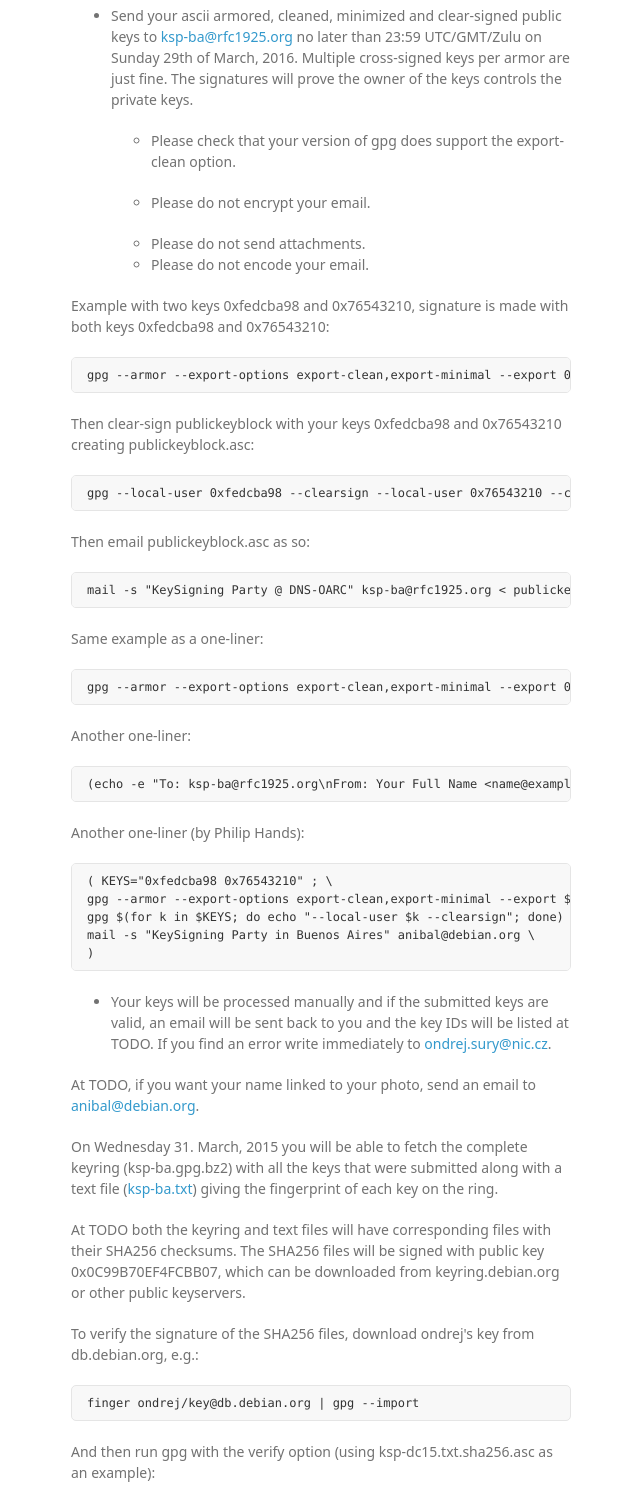
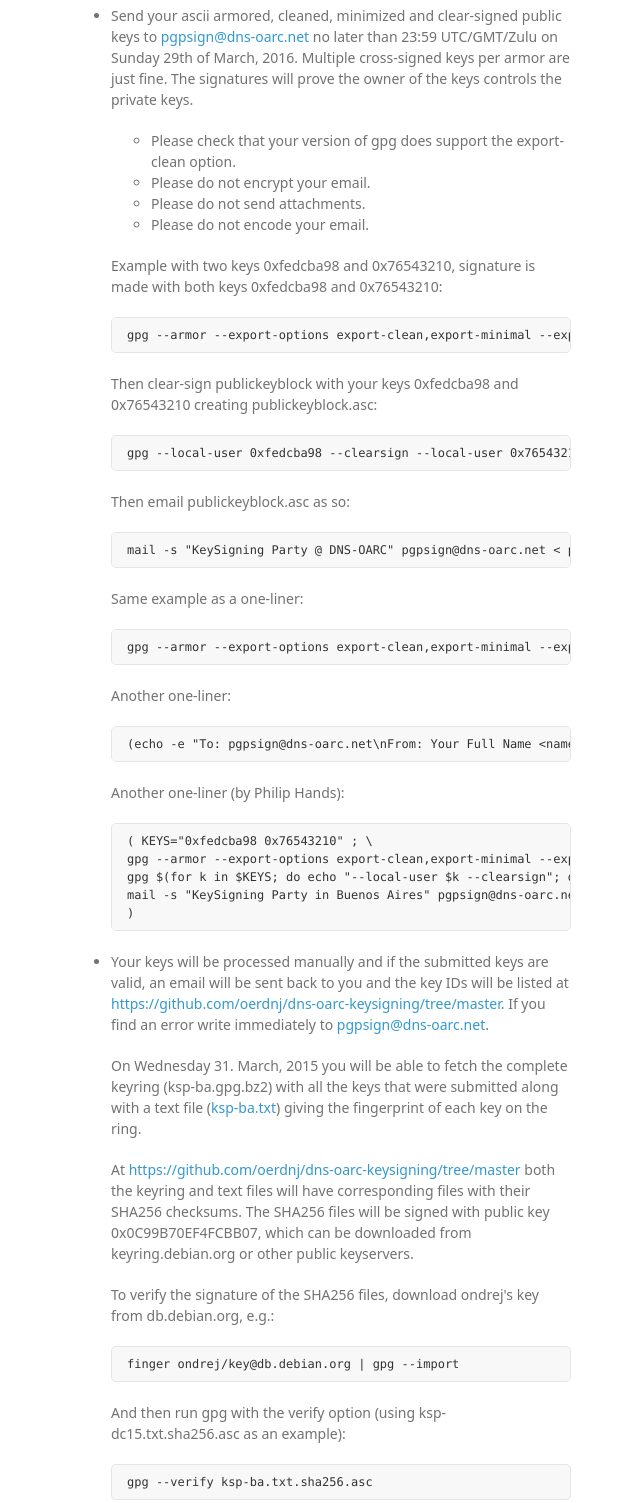
Before and after one commit to oerdnj/dns-oarc-keysigning, a plain HTML site: page index.html in a window 1280 px wide. Shown: the part 2540-4043 px from the top of the page, without its empty margins (499-1139 px from the left). Drawn offline with Linux system fonts and the light colour scheme; a web font is replaced by a local one.

```diff
--- a/index.html
+++ b/index.html
@@ -110,8 +110,8 @@ Compression: Uncompressed, ZIP, ZLIB, BZIP2
 <li><p>Please note that having multiple keys isn't a requirement. If you have one key to be signed, adjust the examples below from two keys to just one key. </p></li>
 <li><p>Revoke all non-reacheable or no longer valid uids. </p></li>
 <li><p>Update GnuPG to use SHA2 in preference to SHA1. Use error's gpg.conf file (see above) or read the information under "Update ~/.gnupg/gpg.conf" at <a href="http://keyring.debian.org/creating-key.html">http://keyring.debian.org/creating-key.html</a>. Don't forget to update ~/.caff/gnupghome/gpg.conf as well, if you use caff for signing keys, otherwise your signatures will be SHA1. </p></li>
-<li><p>Cross sign your keys and upload them to a key server, if you haven't done so yet.</p></li>
-</ul>
+<li>
+<p>Cross sign your keys and upload them to a key server, if you haven't done so yet.</p>
 
 <p>Example with two keys 0xfedcba98 and 0x76543210 and uploading to a key server: </p>
 
@@ -119,18 +119,15 @@ Compression: Uncompressed, ZIP, ZLIB, BZIP2
 gpg --local-user 0x76543210 --edit 0xfedcba98 sign
 gpg --keyserver keys.gnupg.net --send-keys 0xfedcba98 0x76543210
 </code></pre>
+</li>
+<li>
+<p>Send your ascii armored, cleaned, minimized and clear-signed public keys to <a href="mailto:pgpsign@dns-oarc.net">pgpsign@dns-oarc.net</a> no later than 23:59 UTC/GMT/Zulu on Sunday 29th of March, 2016. Multiple cross-signed keys per armor are just fine. The signatures will prove the owner of the keys controls the private keys. </p>
 
 <ul>
-<li>
-<p>Send your ascii armored, cleaned, minimized and clear-signed public keys to <a href="mailto:ksp-ba@rfc1925.org">ksp-ba@rfc1925.org</a> no later than 23:59 UTC/GMT/Zulu on Sunday 29th of March, 2016. Multiple cross-signed keys per armor are just fine. The signatures will prove the owner of the keys controls the private keys. </p>
-
-<ul>
-<li><p>Please check that your version of gpg does support the export-clean option. </p></li>
-<li><p>Please do not encrypt your email. </p></li>
+<li>Please check that your version of gpg does support the export-clean option. </li>
+<li>Please do not encrypt your email. </li>
 <li>Please do not send attachments. </li>
 <li>Please do not encode your email. </li>
-</ul>
-</li>
 </ul>
 
 <p>Example with two keys 0xfedcba98 and 0x76543210, signature is made with both keys 0xfedcba98 and 0x76543210: </p>
@@ -145,17 +142,17 @@ gpg --keyserver keys.gnupg.net --send-keys 0xfedcba98 0x76543210
 
 <p>Then email publickeyblock.asc as so: </p>
 
-<pre><code>mail -s "KeySigning Party @ DNS-OARC" ksp-ba@rfc1925.org &lt; publickeyblock.asc
+<pre><code>mail -s "KeySigning Party @ DNS-OARC" pgpsign@dns-oarc.net &lt; publickeyblock.asc
 </code></pre>
 
 <p>Same example as a one-liner: </p>
 
-<pre><code>gpg --armor --export-options export-clean,export-minimal --export 0xfedcba98 0x76543210 | gpg --local-user 0xfedcba98 --clearsign --local-user 0x76543210 --clearsign | mail -s "KeySigning Party in Buenos Aires" ksp-ba@rfc1925.org
+<pre><code>gpg --armor --export-options export-clean,export-minimal --export 0xfedcba98 0x76543210 | gpg --local-user 0xfedcba98 --clearsign --local-user 0x76543210 --clearsign | mail -s "KeySigning Party in Buenos Aires" pgpsign@dns-oarc.net
 </code></pre>
 
 <p>Another one-liner:</p>
 
-<pre><code>(echo -e "To: ksp-ba@rfc1925.org\nFrom: Your Full Name &lt;name@example.org&gt;\nBcc: name@example.org\nSubject: KeySigning Party in Buenos Aires\n"; gpg --armor --export-options export-clean,export-minimal --export 0xfedcba98 0x76543210 | gpg --local-user 0xfedcba98 --clearsign --local-user 0x76543210 --clearsign) | sendmail -t
+<pre><code>(echo -e "To: pgpsign@dns-oarc.net\nFrom: Your Full Name &lt;name@example.org&gt;\nBcc: name@example.org\nSubject: KeySigning Party in Buenos Aires\n"; gpg --armor --export-options export-clean,export-minimal --export 0xfedcba98 0x76543210 | gpg --local-user 0xfedcba98 --clearsign --local-user 0x76543210 --clearsign) | sendmail -t
 </code></pre>
 
 <p>Another one-liner (by Philip Hands): </p>
@@ -163,19 +160,16 @@ gpg --keyserver keys.gnupg.net --send-keys 0xfedcba98 0x76543210
 <pre><code>( KEYS="0xfedcba98 0x76543210" ; \
 gpg --armor --export-options export-clean,export-minimal --export $KEYS | \
 gpg $(for k in $KEYS; do echo "--local-user $k --clearsign"; done) | \
-mail -s "KeySigning Party in Buenos Aires" anibal@debian.org \
+mail -s "KeySigning Party in Buenos Aires" pgpsign@dns-oarc.net \
 )
 </code></pre>
-
-<ul>
-<li>Your keys will be processed manually and if the submitted keys are valid, an email will be sent back to you and the key IDs will be listed at TODO. If you find an error write immediately to <a href="mailto:ondrej.sury@nic.cz">ondrej.sury@nic.cz</a>. </li>
-</ul>
-
-<p>At TODO, if you want your name linked to your photo, send an email to <a href="mailto:anibal@debian.org">anibal@debian.org</a>. </p>
+</li>
+<li>
+<p>Your keys will be processed manually and if the submitted keys are valid, an email will be sent back to you and the key IDs will be listed at <a href="https://github.com/oerdnj/dns-oarc-keysigning/tree/master">https://github.com/oerdnj/dns-oarc-keysigning/tree/master</a>. If you find an error write immediately to <a href="mailto:pgpsign@dns-oarc.net">pgpsign@dns-oarc.net</a>. </p>
 
 <p>On Wednesday 31. March, 2015 you will be able to fetch the complete keyring (ksp-ba.gpg.bz2) with all the keys that were submitted along with a text file (<a href="https://raw.githubusercontent.com/oerdnj/dns-oarc-keysigning/master/ksp-ba.txt">ksp-ba.txt</a>) giving the fingerprint of each key on the ring. </p>
 
-<p>At TODO both the keyring and text files will have corresponding files with their SHA256 checksums. The SHA256 files will be signed with public key 0x0C99B70EF4FCBB07, which can be downloaded from keyring.debian.org or other public keyservers. </p>
+<p>At <a href="https://github.com/oerdnj/dns-oarc-keysigning/tree/master">https://github.com/oerdnj/dns-oarc-keysigning/tree/master</a> both the keyring and text files will have corresponding files with their SHA256 checksums. The SHA256 files will be signed with public key 0x0C99B70EF4FCBB07, which can be downloaded from keyring.debian.org or other public keyservers. </p>
 
 <p>To verify the signature of the SHA256 files, download ondrej's key from db.debian.org, e.g.: </p>
 
@@ -186,8 +180,7 @@ mail -s "KeySigning Party in Buenos Aires" anibal@debian.org \
 
 <pre><code>gpg --verify ksp-ba.txt.sha256.asc
 </code></pre>
-
-<ul>
+</li>
 <li>
 <p>Verify that the fingerprints of your keys in ksp-dc15.txt are correct. Also compute the SHA256 hash of ksp-ba.txt. One way to do this is with sha256sum invoked as follows: </p>
 
@@ -205,8 +198,7 @@ mail -s "KeySigning Party in Buenos Aires" anibal@debian.org \
 <li>
 <p>During DNS-OARC 24 and IETF 95, look for keysigning participants during the conference. </p>
 
-<pre><code>For each participant:
-</code></pre>
+<p>For each participant: </p>
 
 <ol>
 <li>Compare the hash you computed with the other participant (it will be recited loudly).</li>
```
Also changed, not shown: params.json (+1 -1 lines).
